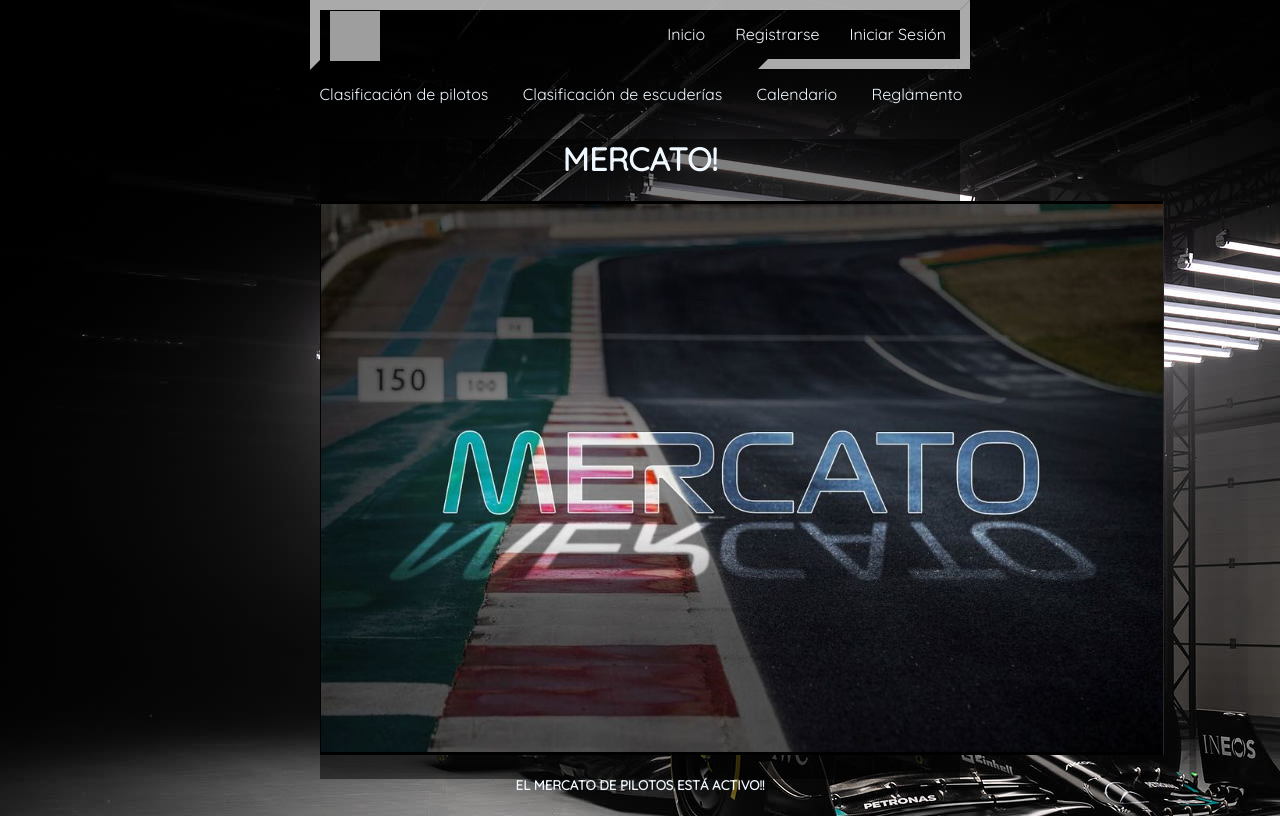
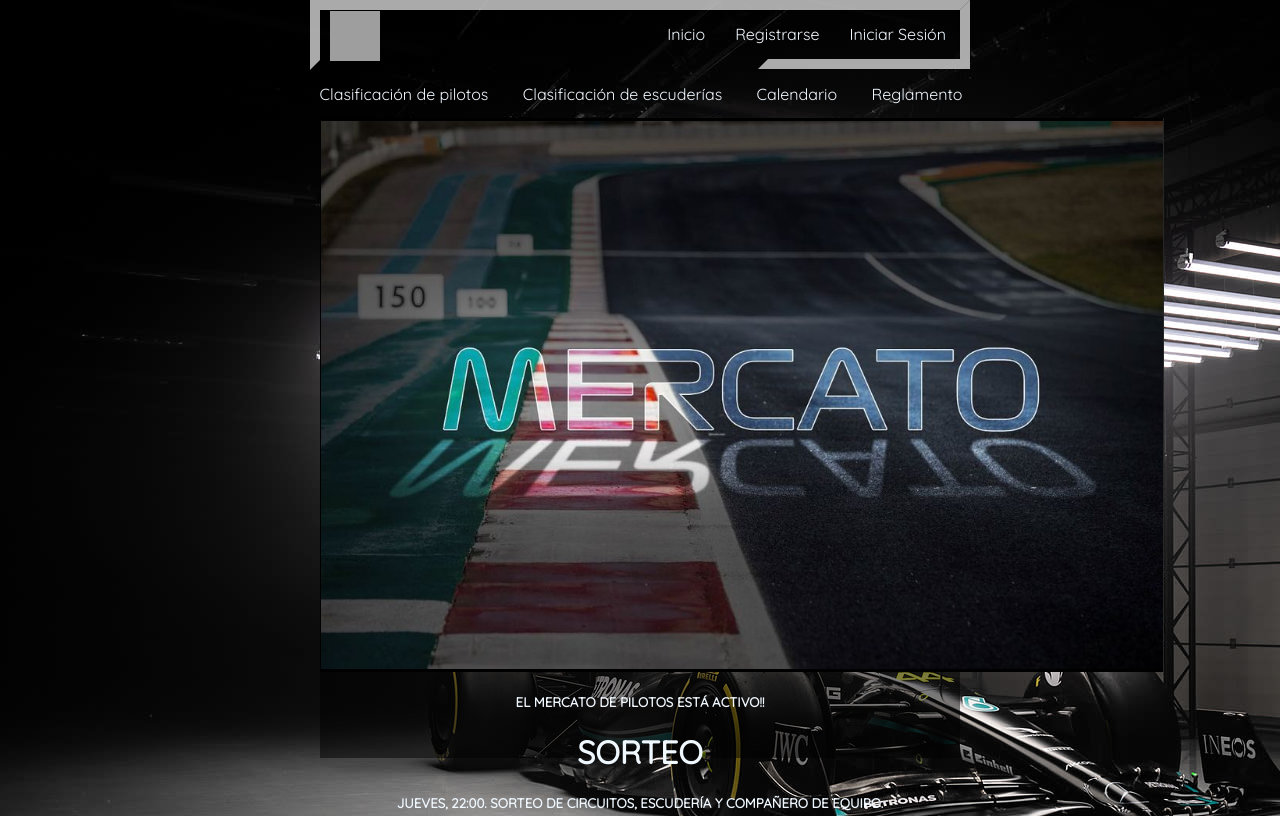
Before and after one commit to FranDesarrolladorWeb/nanocup, a Symfony app: template templates/home.html.twig in a window 1280 px wide. Shown: the top 816 px of the page. Run offline with Twig, Linux system fonts and the light colour scheme; the template is opened without the code that fills it, so the values that code supplies are empty; some libraries are stand-ins or nearby versions; grey boxes are pictures that could not be loaded.

Commit message:
Update home.html.twig

```diff
--- a/templates/home.html.twig
+++ b/templates/home.html.twig
@@ -1,8 +1,10 @@
 {% extends 'base.html.twig' %}
+
+{% block title %}Inicio{% endblock %}
+
 {% block body %}
 <div class="container">
 
-    <h1>MERCATO!</h1>
     <img style="display:flex;margin:auto" src="{{ asset('img/mercato.png') }}" alt="NANOCUP!"/>
     <h5>EL MERCATO DE PILOTOS ESTÁ ACTIVO!! </h5>
     <h1>SORTEO</h1>
```
